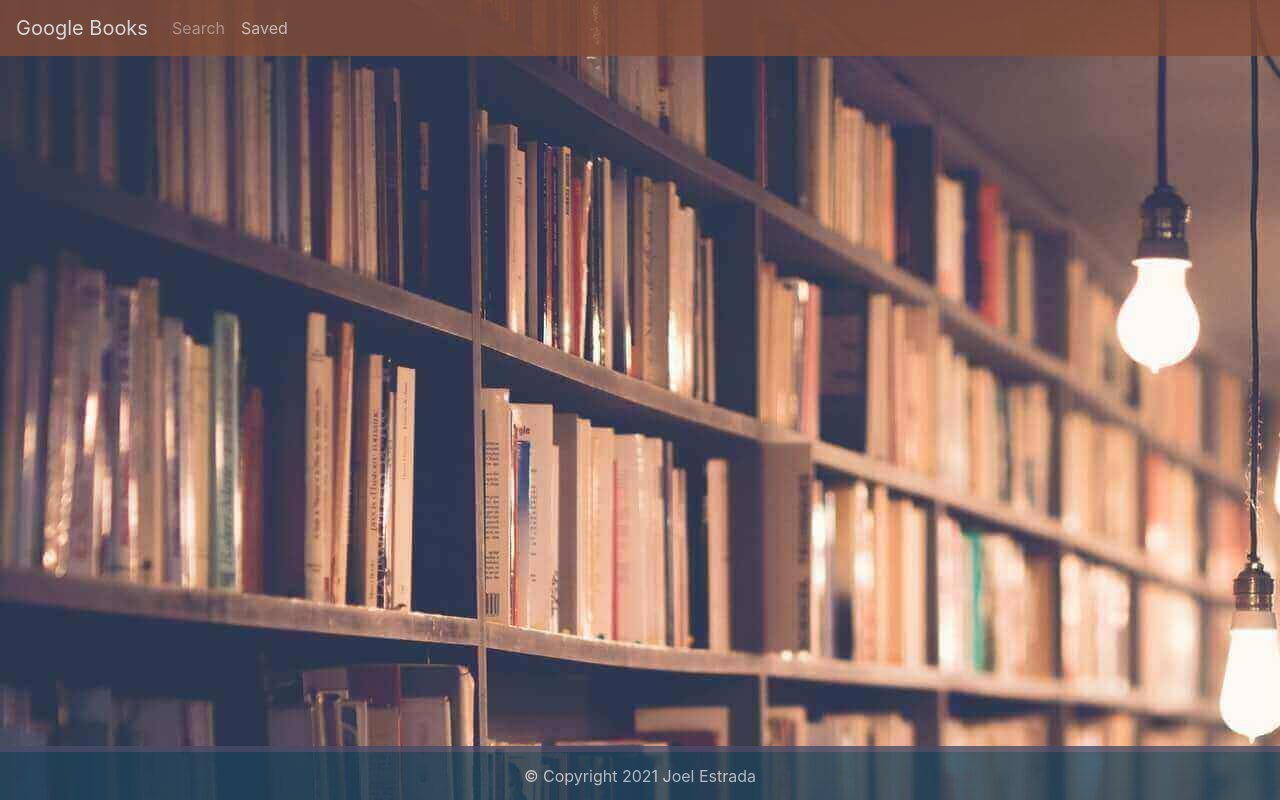
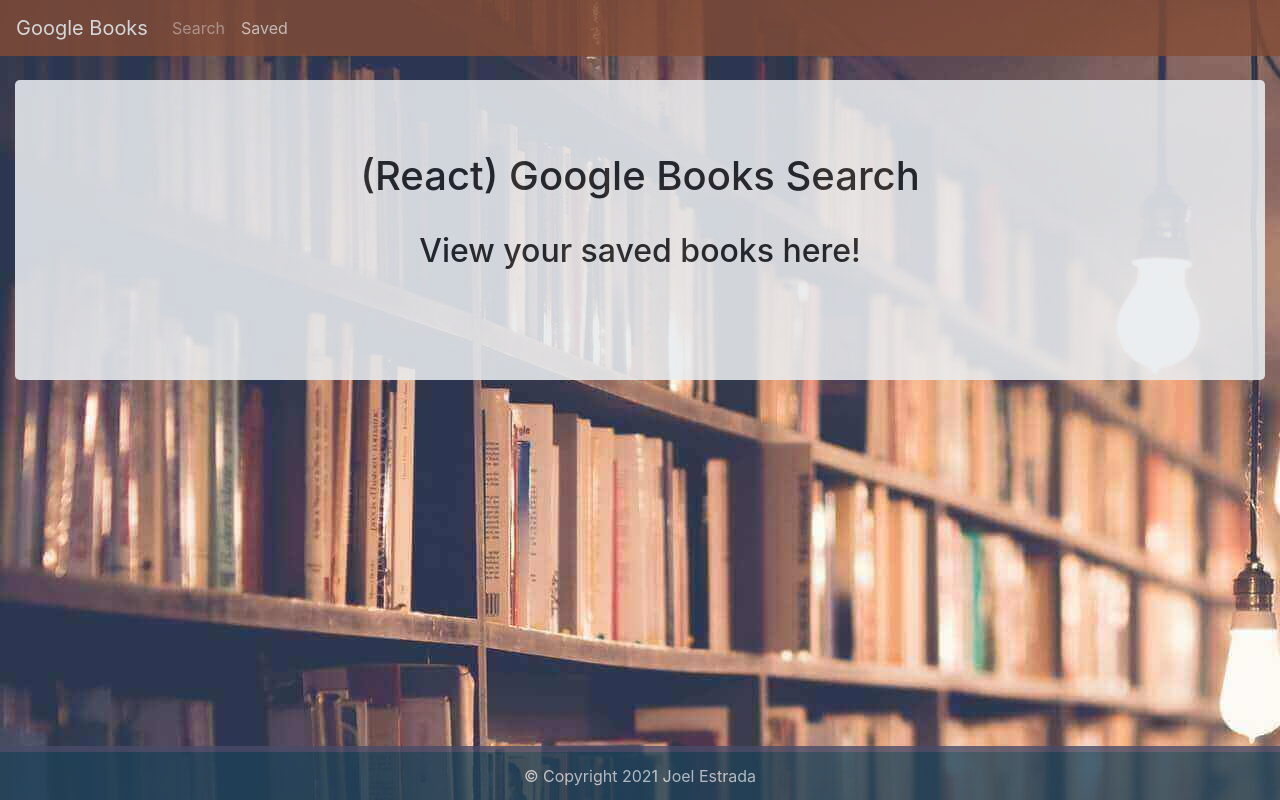
Before and after one commit to jre23/google-books-search, a React (Create React App) app in the folder client/: page /saved in a window 1280 px wide. Built offline with nearby package versions, Linux system fonts and the light colour scheme.

Commit message:
added jumbotron to saved component, edited props sent to results list component from search

```diff
--- a/client/src/components/ResultsList.jsx
+++ b/client/src/components/ResultsList.jsx
@@ -13,7 +13,7 @@ const ResultsList = (props) => {
               </div>
               <div>
                 <a className="btn btn-info" style={{ float: "right" }}>
-                  Save
+                  {props.saveDel}
                 </a>
                 <a
                   href={res.volumeInfo.infoLink}
--- a/client/src/pages/Saved.jsx
+++ b/client/src/pages/Saved.jsx
@@ -1,9 +1,18 @@
-import React from "react";
+import React, { useEffect, useState } from "react";
+import API from "../utils/API";
+import Jumbotron from "../components/Jumbotron";
+import ResultsList from "../components/ResultsList";
 
 const Saved = () => {
   return (
     <>
-      <p>Hello from the Saved.jsx file!</p>
+      <br />
+      <Jumbotron>
+        <h1>(React) Google Books Search</h1>
+        <br />
+        <h2>View your saved books here!</h2>
+      </Jumbotron>
+      <br />
     </>
   );
 };
--- a/client/src/pages/Search.jsx
+++ b/client/src/pages/Search.jsx
@@ -43,7 +43,7 @@ const Search = () => {
       </Jumbotron>
       <SearchInput handleSubmit={handleSubmit}></SearchInput>
       <br />
-      <ResultsList results={searchState.results}></ResultsList>
+      <ResultsList results={searchState.results} saveDel="Save"></ResultsList>
     </>
   );
 };
```
